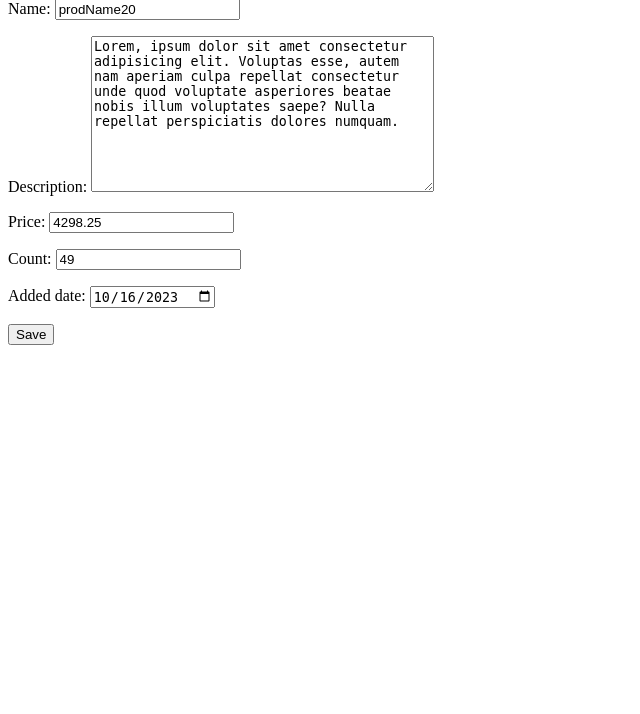
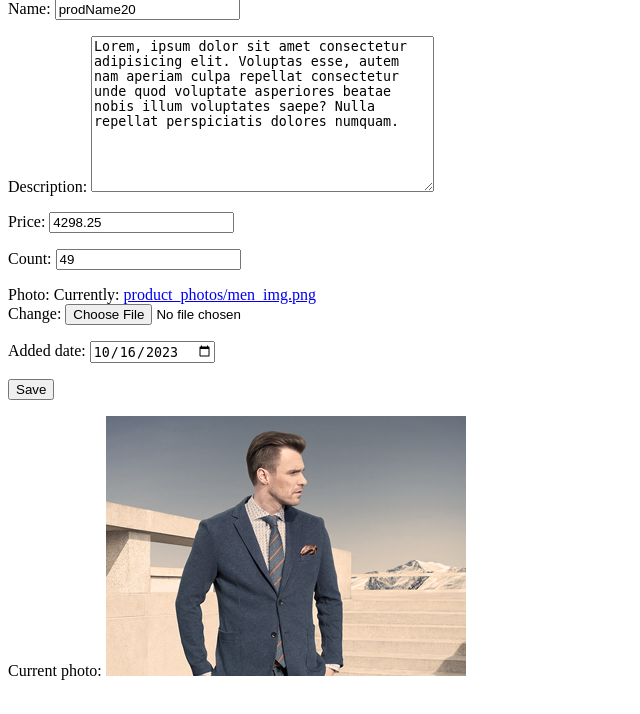
Before and after one commit to laalex512/Django_HW2, a Django app: page /shop_app/prod_edit/2 in a window 1280 px wide. Shown: the part 86-800 px from the top of the page, without its empty margins (0-640 px from the left). Run offline with Django 4.2, Linux system fonts and the light colour scheme; data comes from the database, SQL or seed files in the repository; both versions use the stored data as it was after the commit.

Commit message:
Add task9

```diff
--- a/hw2_proj/settings.py
+++ b/hw2_proj/settings.py
@@ -10,6 +10,7 @@ For the full list of settings and their values, see
 https://docs.djangoproject.com/en/4.2/ref/settings/
 """
 
+import os
 from pathlib import Path
 
 # Build paths inside the project like this: BASE_DIR / 'subdir'.
@@ -122,3 +123,5 @@ STATIC_URL = 'static/'
 # https://docs.djangoproject.com/en/4.2/ref/settings/#default-auto-field
 
 DEFAULT_AUTO_FIELD = 'django.db.models.BigAutoField'
+MEDIA_URL = '/media/'
+MEDIA_ROOT = os.path.join(BASE_DIR, 'media')
--- a/hw2_proj/urls.py
+++ b/hw2_proj/urls.py
@@ -22,5 +22,3 @@ urlpatterns = [
     path('admin/', admin.site.urls),
     path('shop_app/', include('shop_app.urls')),
 ]
-# if settings.DEBUG:
-# += static(settings.MEDIA_URL, document_root=settings.MEDIA_ROOT)
--- a/shop_app/forms.py
+++ b/shop_app/forms.py
@@ -7,7 +7,7 @@ class ProductEdit(forms.ModelForm):
     class Meta:
         model = Product
         fields = [
-            'name', 'description', 'price', 'count'
+            'name', 'description', 'price', 'count', 'photo'
             ]
         exclude = ['added_date']
     added_date = forms.DateField(
@@ -17,6 +17,7 @@ class ProductEdit(forms.ModelForm):
             'type':'date'
             })
         )
+    photo = forms.ImageField()
 
 class ChoiceProduct(forms.Form):
     product = forms.ModelChoiceField(label='Product', queryset=Product.objects.all())
--- a/shop_app/models.py
+++ b/shop_app/models.py
@@ -22,6 +22,7 @@ class Product(models.Model):
     price = models.DecimalField(max_digits=8, decimal_places=2)
     count = models.IntegerField(default=0)
     added_date = models.DateTimeField(auto_now_add=True)
+    photo = models.ImageField(upload_to='product_photos/', blank=True, null=True)
 
     def __str__(self) -> str:
         return f'Product #{self.pk}: {self.name}, price: {self.price}'
--- a/shop_app/templates/shop_app/prod_edit.html
+++ b/shop_app/templates/shop_app/prod_edit.html
@@ -5,16 +5,12 @@
 
 {% block content %}
 <h3>Edit product</h3>
-<form action="" method="post">
+<form action="" method="post" enctype="multipart/form-data">
     {% csrf_token %}
     {{ form.as_p }}
     <input type="submit" value="Save">
-    {% if form.errors %}
-    {% for field in form %}
-    {% for error in field.errors %}
-    <p>{{ error }}</p>
-    {% endfor %}
-    {% endfor %}
-    {% endif %}
 </form>
+<p>Current photo:
+    <img src="{{ product.photo.url }}" alt="{{ product.name }}">
+</p>
 {% endblock %}
--- a/shop_app/views.py
+++ b/shop_app/views.py
@@ -98,16 +98,6 @@ def client_365days(request, client_id: int):
     return render(request, "shop_app/client_ordered.html", context)
 
 
-def prod_edit(request, product_id: int):
-    product = Product.objects.get(pk=product_id)
-    if request.method == 'POST':
-        form = ProductEdit(request.POST, instance=product)
-        form.save()
-        return choice_prod(request)
-    else:
-        form = ProductEdit(instance=product)
-    return render(request, 'shop_app/prod_edit.html', {'form':form})
-
 def choice_prod(request):
     products = Product.objects.all()
     context = {
@@ -115,3 +105,19 @@ def choice_prod(request):
         'title': 'All products'
     }
     return render(request, "shop_app/choice_prod.html", context)
+
+def prod_edit(request, product_id: int):
+    product = Product.objects.get(pk=product_id)
+    if request.method == 'POST':
+        form = ProductEdit(request.POST, request.FILES,instance=product)
+        form.save()
+        print(product.photo)
+        return choice_prod(request)
+    else:
+        form = ProductEdit(instance=product)
+    context = {
+        'form': form,
+        'product': product,
+        'title': 'Edit product'
+    }
+    return render(request, 'shop_app/prod_edit.html', context)
```
Also changed, not shown: db.sqlite3, media/product_photos/men_img.png (added), shop_app/migrations/0007_product_photo.py (added).
